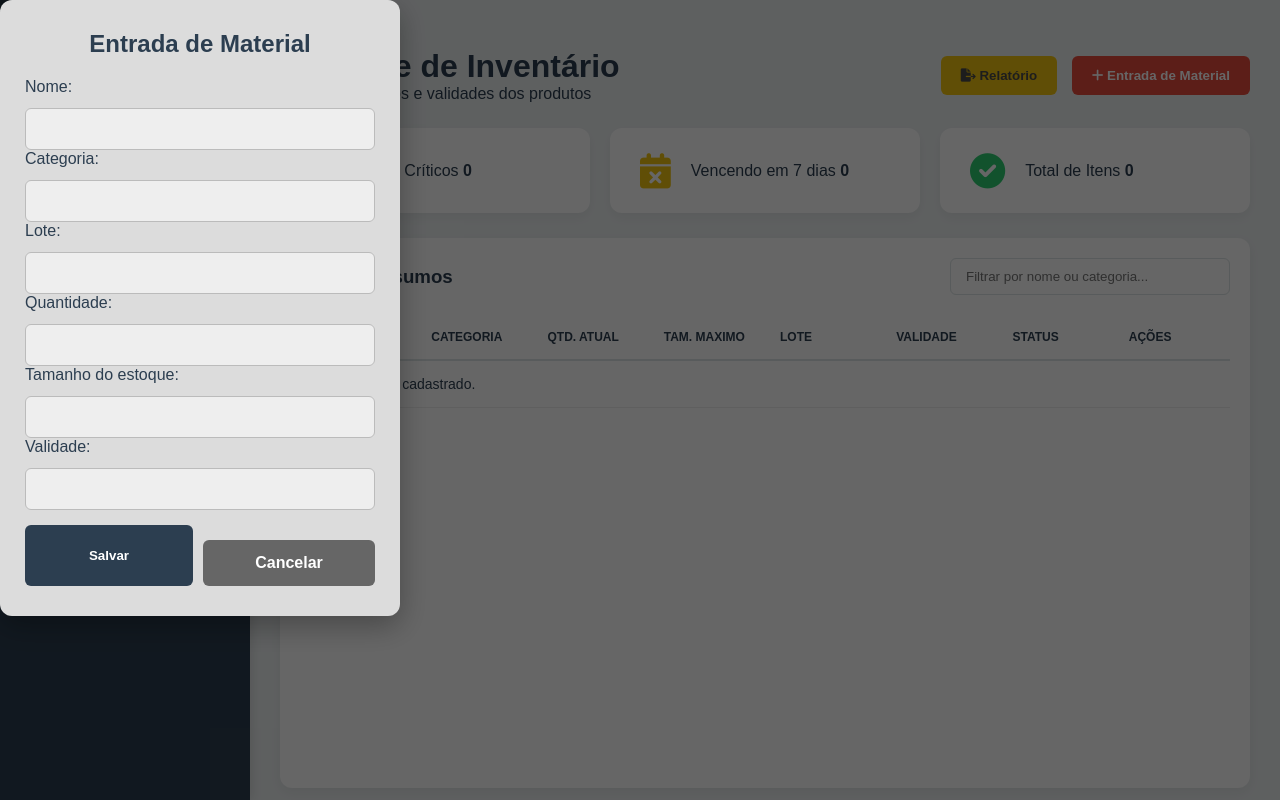
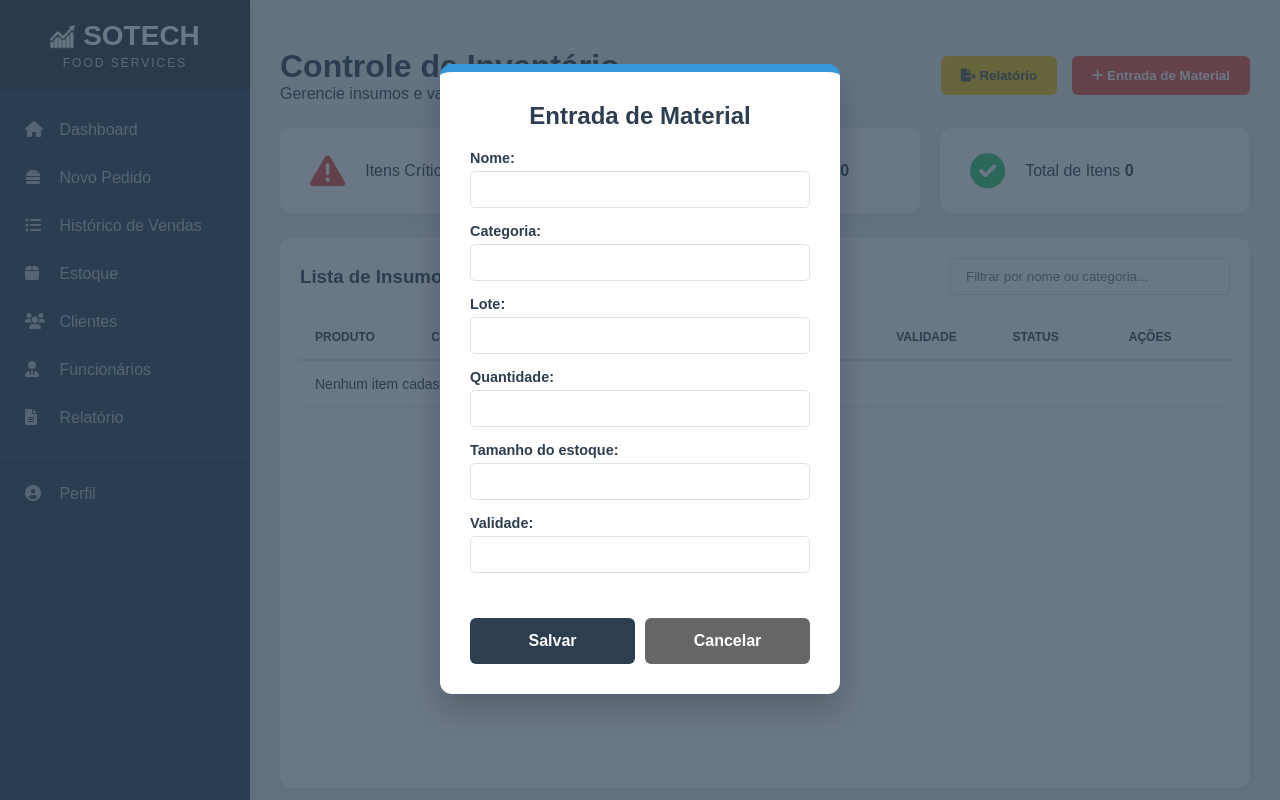
Before and after one commit to Kcallvs/Sotech, a Django app: page /estoque/ in a window 1280 px wide, after a click on "Entrada de Material". Run offline with Django 5.2, Linux system fonts and the light colour scheme; the visitor is signed in with stand-in values (Sample User, id 1); data that the repository does not hold is empty; some libraries are stand-ins or nearby versions.

Commit message:
Ajuste modal de estoque

```diff
--- a/core/static/style/style_estoque.css
+++ b/core/static/style/style_estoque.css
@@ -256,67 +256,95 @@ body {
 .modal {
     display: none;
     position: fixed;
-    inset: 0;
-    background: rgba(0, 0, 0, 0.6);
-    justify-content: center;
-    align-items: center;
+    z-index: 1000;
+    left: 0; top: 0;
+    width: 100%; height: 100%;
+    background: rgba(44, 62, 80, 0.7);
+    overflow-y: auto;
+    -webkit-overflow-scrolling: touch;
 }
 
 .modal-content {
-    background: #dcdcdc;
+     background: var(--white);
+    margin: 5% auto 40px;
+    padding: 30px;
     width: 400px;
-    padding: 30px 25px;
+    max-width: 90%;
+    max-height: 85vh;
+    overflow-y: auto;
     border-radius: 12px;
-
-    box-shadow: 0 10px 30px rgba(0,0,0,0.3);
+    border-top: 8px solid var(--secondary);
+    box-shadow: 0 15px 30px rgba(0,0,0,0.2);
 }
 
 .modal-content h2 {
+    color: var(--primary);
+    margin-bottom: 20px;
     text-align: center;
-    margin-bottom: 20px;
-    color: #2c3e50;
-    font-weight: bold;
 }
 
-.modal-content input {
+.modal-content label {
+    display: block;
+    margin-bottom: 5px;
+    font-size: 0.9rem;
+    font-weight: 600;
+}
+
+.modal-content input,
+.modal-content select {
     width: 100%;
-    padding: 12px;
-    margin-top: 12px;
+    padding: 10px;
+    margin-bottom: 15px;
+    border: 1px solid var(--border);
+    border-radius: 5px;
+    outline: none;
+}
+.modal-content input:focus,
+.modal-content select:focus {
+    border-color: var(--secondary);
+}
 
-    border: 1px solid #bbb;
-    border-radius: 6px;
-
-    background: #eee;
-    outline: none;
-
-    font-size: 14px;
-}
 
 /* Botões de salvar e cancelar */
 .form-buttons {
     display: flex;
     gap: 10px;
-    margin-top: 20px;
+    margin-top: 15px;
 }
 
 .btn-save {
-    flex: 1;
-    background: #2c3e50;
+    background: var(--primary);
     color: white;
     border: none;
-    padding: 12px;
+    padding: 14px;
+    width: 100%;
     border-radius: 6px;
     cursor: pointer;
     font-weight: bold;
+    font-size: 1rem;
+    margin-top: 15px;
+    transition: 0.3s;
 }
+
+.btn-save:hover {
+    background: #1A252F;
+}
+
 .btn-cancel {
-    flex: 1;
-    background: #777;
+    background: #666;
     color: white;
     border: none;
-    padding: 12px;
+    padding: 14px;
+    width: 100%;
     border-radius: 6px;
     cursor: pointer;
+    font-weight: bold;
+    font-size: 1rem;
+    transition: 0.3s;
+}
+
+.btn-cancel:hover {
+    background: #555;
 }
 
 .btn-edit {
```
Also changed, not shown: media/novo_pedido/x-tudo.jpeg (added).
